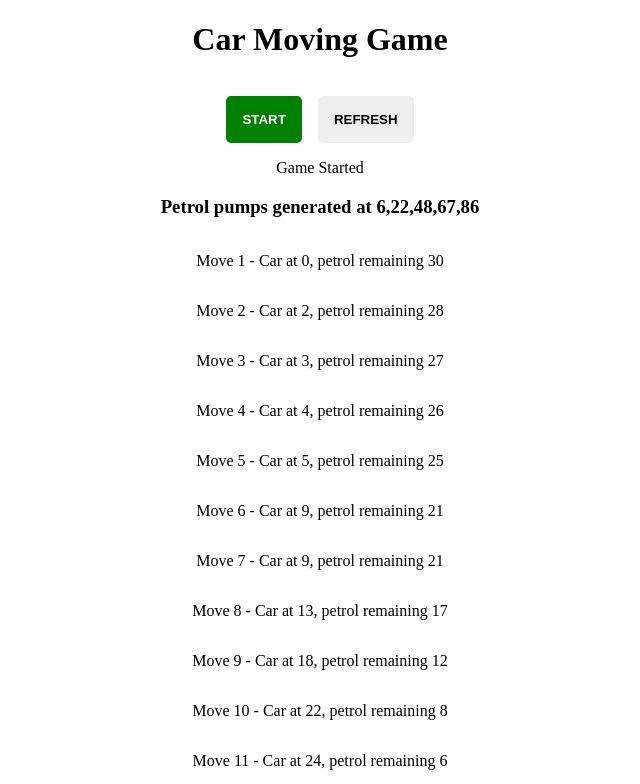
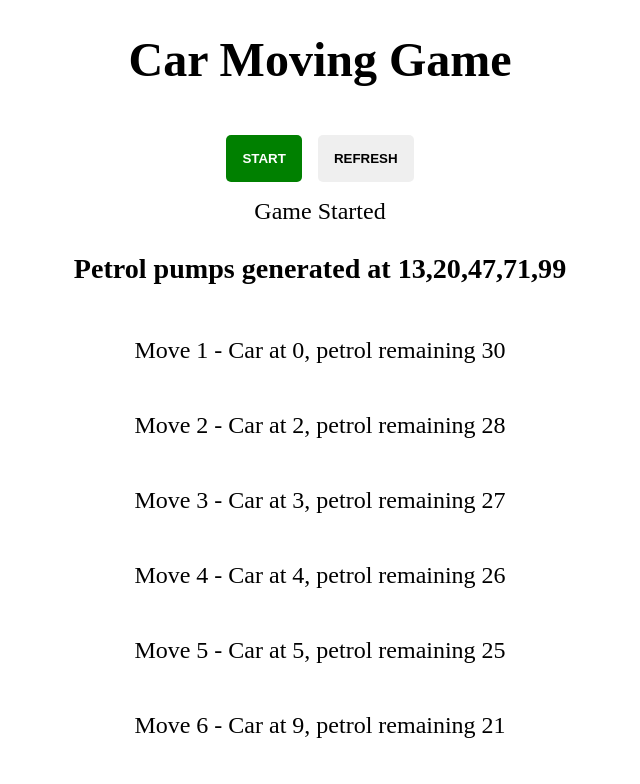
Before and after one commit to nikhilchintawar/car-moving-game, a plain HTML site: page index.html in a window 1280 px wide. Both pictures are taken after a click on the button "START". Shown: the top 784 px of the page, without its empty margins (320-960 px from the left). Drawn offline with Linux system fonts and the light colour scheme; a web font is replaced by a local one.

Commit message:
optimized the code for all the cases and added the google font

```diff
--- a/carGame.js
+++ b/carGame.js
@@ -1,7 +1,7 @@
 const startButton = document.querySelector(".startButton");
 const refreshButton = document.querySelector(".refreshButton");
-
-
+const modalContainer = document.querySelector(".modal-container");
+const resultText = document.querySelector(".result");
 
 let randomPoints = [20, 40, 60 ,80 ,100];
 let petrolPumpPoints = [];
@@ -12,12 +12,12 @@ let randomMovePoint = 0;
 let lastRandomMovePoint = 0;
 let move = 0;
 
+//gives the random numbers in range.
 const getRandomPoint = (min, max) => {
     return Math.floor(Math.random() * (max - min) + min);
 }
 
-
-const carGame = (event) => {
+const startCarGame = () => {
     let div = document.createElement("div");
     let startText = document.createTextNode("Game Started");
     div.appendChild(startText);
@@ -35,42 +35,25 @@ const carGame = (event) => {
     petrolPumpPoints.sort((a, b) => a-b)
     petrolPumpPointsText.textContent = `Petrol pumps generated at ${petrolPumpPoints}`;
     div.appendChild(petrolPumpPointsText);
+}
 
-    let newDiv = document.createElement("div");
-    document.body.appendChild(newDiv);
-    newDiv.classList.add("results")
+// creates the sentence after every move
+const createMoveText = (resultsDiv, text) => {
+    let moveText = document.createElement("p");
+    resultsDiv.appendChild(moveText);
+    moveText.textContent = text;
+}
 
-    for(let i = 0; i < endPoint; i++){
-        moveCar();
-        if(randomMovePoint >= 100){
-            let moveText = document.createElement("p");
-            newDiv.appendChild(moveText);
-            moveText.textContent = `Move ${move} - Car at ${randomMovePoint}, petrol remaining ${petrolRemaining}. destination reached.`;
-            return;
-        }
-
-        if(petrolRemaining <= 6 && (randomMovePoint - lastRandomMovePoint) <= 6){
-            let moveText = document.createElement("p");
-            newDiv.appendChild(moveText);
-            moveText.textContent = `Move ${move} - Car at ${randomMovePoint}, petrol remaining ${petrolRemaining}`;
-
-            if(petrolRemaining > 0){
-                randomMovePoint = randomMovePoint + petrolRemaining;
-                petrolRemaining = 0;
-                move++;
-                let moveText = document.createElement("p");
-                newDiv.appendChild(moveText);
-                moveText.textContent = `Move ${move} - Car at ${randomMovePoint}, petrol remaining ${petrolRemaining}, Game Over.`;
+//fills the petrol if reached at petrol point.
+const fillPetrol = () => {
+    if(petrolRemaining <= 10){
+        petrolPumpPoints.map(petrolPumpPoint => {
+            if(lastRandomMovePoint <= petrolPumpPoint && petrolPumpPoint <= randomMovePoint){
+                petrolRemaining = petrolRemaining + 20;
             }
-            return
-        }
-        let moveText = document.createElement("p");
-        newDiv.appendChild(moveText);
-        moveText.textContent = `Move ${move} - Car at ${randomMovePoint}, petrol remaining ${petrolRemaining}`;
+        })
     }
 }
-
-
 
 const moveCar = () => {
     let min = randomMovePoint;
@@ -78,20 +61,40 @@ const moveCar = () => {
     randomMovePoint = getRandomPoint(min, max);
     move++;
     petrolRemaining = petrolRemaining - (randomMovePoint - lastRandomMovePoint);
-
-    if(petrolRemaining <= 10){
-        petrolPumpPoints.map(petrolPumpPoint => {
-            if(lastRandomMovePoint < petrolPumpPoint && petrolPumpPoint < randomMovePoint){
-                petrolRemaining = petrolRemaining + 20;
-            }
-        })
-    }
+    fillPetrol();
     lastRandomMovePoint = randomMovePoint;
 }
+
+const carGame = (event) => {
+    startCarGame();
+    let resultsDiv = document.createElement("div");
+    document.body.appendChild(resultsDiv);
+    resultsDiv.classList.add("results")
+
+    while(randomMovePoint < 100){
+        moveCar();
+        if(randomMovePoint >= 100){
+            let destinationText = `Move ${move} - Car at ${randomMovePoint}, petrol remaining ${petrolRemaining}. destination reached.`
+            createMoveText(resultsDiv, destinationText)
+            return;
+        }
+        if(petrolRemaining <= 0 && !petrolPumpPoints.includes(randomMovePoint)){
+            randomMovePoint = randomMovePoint + petrolRemaining;
+            petrolRemaining = 0;
+            let gameOverText = `Move ${move} - Car at ${randomMovePoint}, petrol remaining ${petrolRemaining}, Game Over.`;
+            createMoveText(resultsDiv, gameOverText);
+            return;
+        }
+        let movingText = `Move ${move} - Car at ${randomMovePoint}, petrol remaining ${petrolRemaining}`;
+        createMoveText(resultsDiv, movingText);
+    }
+}
+
 
 const refreshPage = () => {
     location.reload()
 }
 
+
 startButton.addEventListener("click", carGame);
 refreshButton.addEventListener("click", refreshPage);
--- a/style.css
+++ b/style.css
@@ -1,3 +1,11 @@
+@import url('https://fonts.googleapis.com/css2?family=Yrsa&display=swap');
+
+body{
+    box-sizing: border-box;
+    font-family: 'Yrsa', serif;
+    font-size: 1.5rem;
+}
+
 h1{
     display: flex;
     justify-content: center;
```
